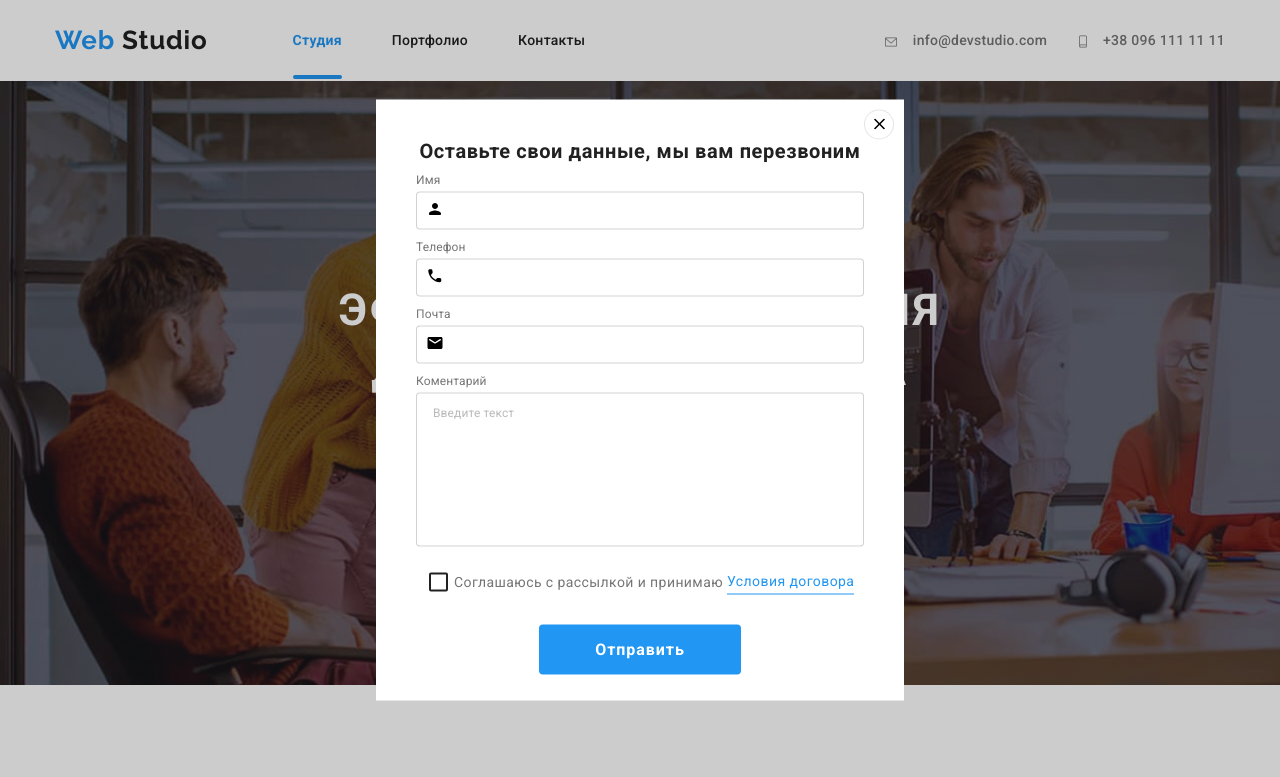
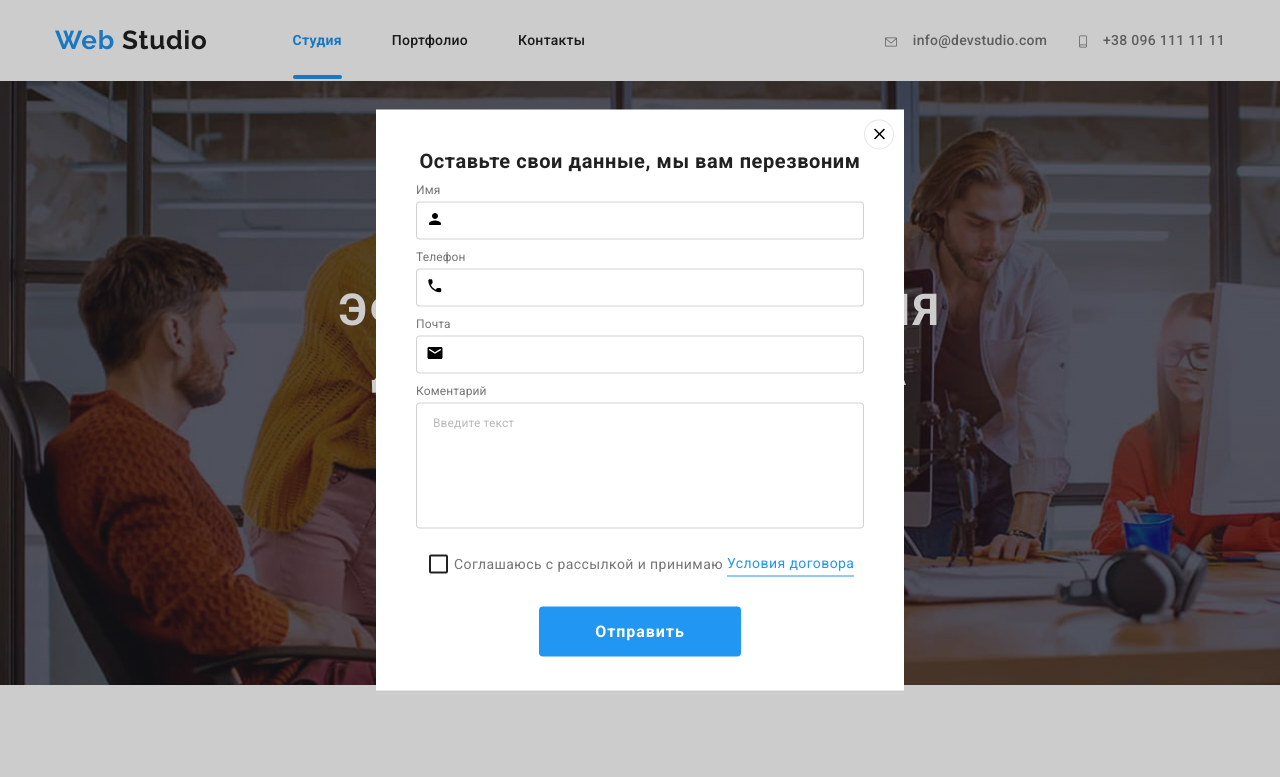
Before and after one commit to Andrii1337/goit-markup-hw-06, a plain HTML site: page index.html in a window 1280 px wide. Both pictures are taken after a click on the link "Заказать услугу". Shown: the top 777 px of the page. Drawn offline with Linux system fonts and the light colour scheme.

Commit message:
исправляет комент высоту

```diff
--- a/css/style.css
+++ b/css/style.css
@@ -518,7 +518,7 @@ a {
 	left: 50%;
 	transform: translate(-50%, -50%);
 	width: 528px;
-	height: 601px;
+	height: 581px;
 	background-color: #fff;
 	padding: 40px;
 }
--- a/index.html
+++ b/index.html
@@ -427,13 +427,7 @@
 					<label class="form-label">
 						Коментарий
 						<div class="form-icon-correct">
-								<textarea
-									name="comment"
-									cols="30"
-									rows="10"
-									placeholder="Введите текст"
-									class="form-comment"
-								></textarea>
+							<textarea name="comment" cols="30" rows="8" placeholder="Введите текст" class="form-comment"></textarea>
 						</div>
 					</label>
 					<div class="correct-checkbox">
```
Lines whose indentation alone changed are shown as unchanged.
